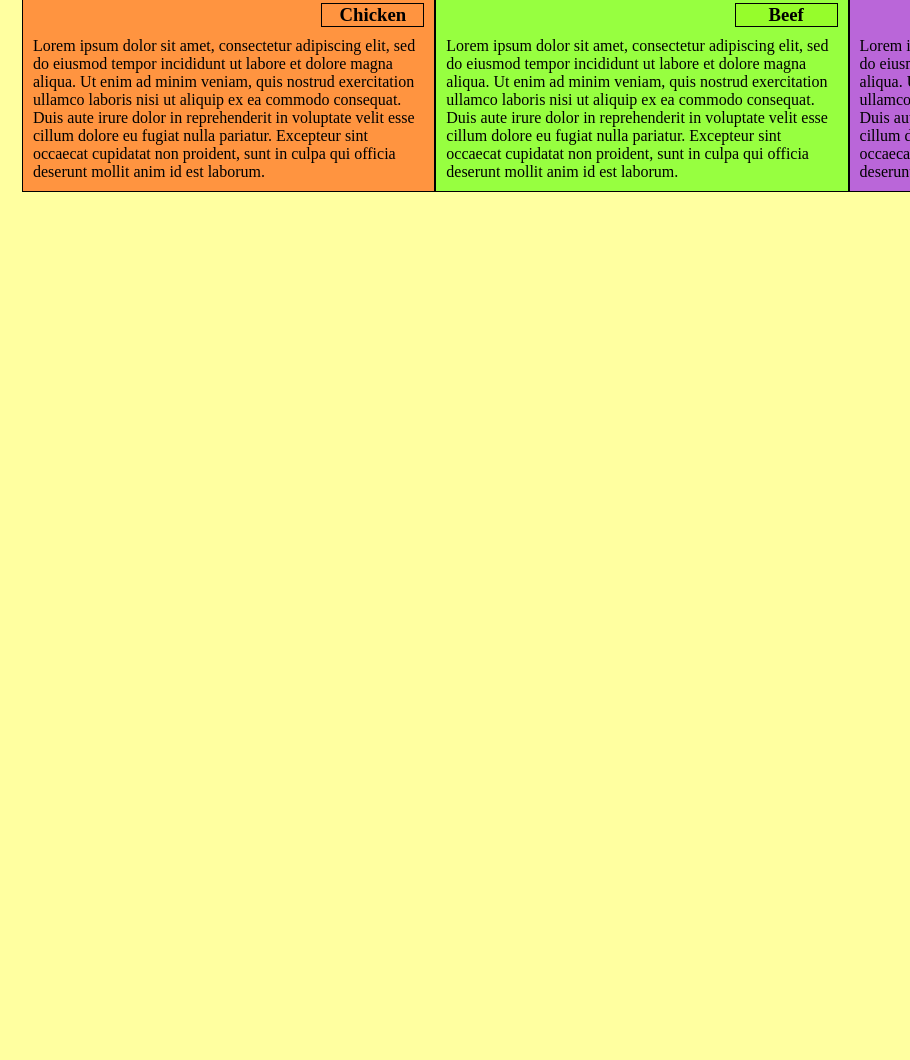
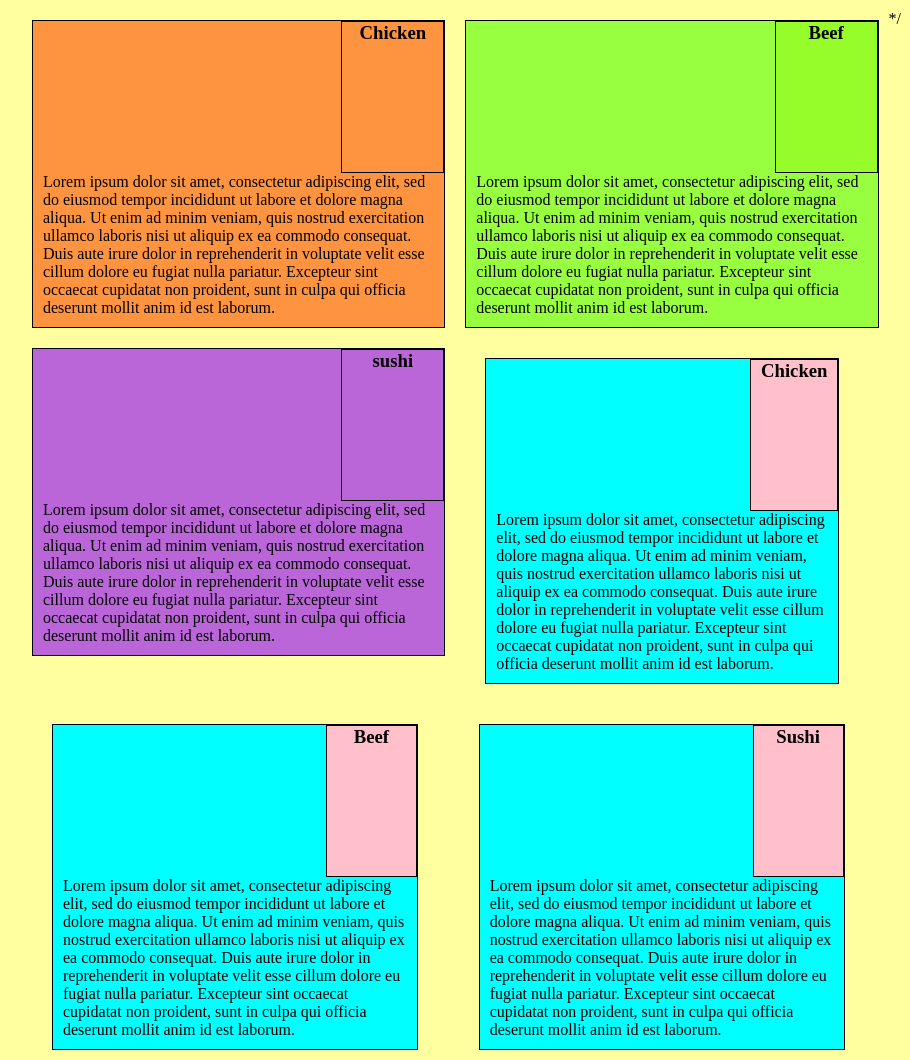
Before and after one commit to Vibhav-Pal-Singh/Coursera-Vibhav, a plain HTML site: page index.html in a window 1280 px wide. Shown: the part 90-1150 px from the top of the page, without its empty margins (8-918 px from the left). Before the commit the page ends 800 px from the top, so only its background shows below. Drawn offline with Linux system fonts and the light colour scheme.

Commit message:
new html file
commented out the previous html document and copy and pasted a new one.

```diff
--- a/index.html
+++ b/index.html
@@ -1,4 +1,4 @@
-<!DOCTYPE html>
+/*<!DOCTYPE html>
 <html>
 <head>
 	<meta characterset="utf-8">
@@ -163,4 +163,103 @@ Lorem ipsum dolor sit amet, consectetur adipiscing elit, sed do eiusmod tempor i
 </section>
 </DIV>
 </body>
+</html>*/
+
+<!DOCTYPE html>
+<html>
+<head>
+	<title> assignment </title>
+	<meta name="viewport" content="width=device-width, initial-scale=1">
+	<style type="text/css">
+		* {
+			box-sizing: border-box;
+		}
+		body {
+			 background: #ffffa0;
+		}
+		h1 {
+			margin-bottom: 15PX;
+			align-items: center;
+		}
+		section {
+			background: cyan;
+			border: 1px solid black;
+			margin: 10px;
+
+		}
+		section > div {
+			clear: both;
+			margin: 10px;
+		}
+		h3 {
+			border: 1px solid black;
+			background: pink;
+			float: right;
+			margin: 0;
+		}
+		.row {
+			width: 100%;
+		}
+		@media (min-width: 992px) {
+			.col-lg{
+				width: 33.33%;
+				float: left;
+			}
+		}
+		@media (max-width: 991px) and (min-width: 768px) {
+			.col-md-1 .col-md-2 {
+				float: left;
+			}
+			.col-md-1 {
+				width: 50%;
+				float: left;
+			}
+			.col-md-2 {
+				width: 100%;
+				float: left;
+			}
+		}
+		/*.col-lg {
+			background: red;
+			border: 2px solid black;
+		}*/
+	</style>
+</head>
+<body>
+<h1 align="center"> Our Menu </h1>
+<div class="row">
+	<div class="col-lg col-md-1">
+		<div>
+			<section>
+				<h3 style="margin: 0;"> Chicken </h3>
+				<div>
+					Lorem ipsum dolor sit amet, consectetur adipiscing elit, sed do eiusmod tempor incididunt ut labore et dolore magna aliqua. Ut enim ad minim veniam, quis nostrud exercitation ullamco laboris nisi ut aliquip ex ea commodo consequat. Duis aute irure dolor in reprehenderit in voluptate velit esse cillum dolore eu fugiat nulla pariatur. Excepteur sint occaecat cupidatat non proident, sunt in culpa qui officia deserunt mollit anim id est laborum.
+				</div>
+			</section>
+		</div>
+	</div>
+
+	<div>
+		<div class="col-lg col-md-1">
+			<section>
+				<h3> Beef </h3>
+				<div>
+					Lorem ipsum dolor sit amet, consectetur adipiscing elit, sed do eiusmod tempor incididunt ut labore et dolore magna aliqua. Ut enim ad minim veniam, quis nostrud exercitation ullamco laboris nisi ut aliquip ex ea commodo consequat. Duis aute irure dolor in reprehenderit in voluptate velit esse cillum dolore eu fugiat nulla pariatur. Excepteur sint occaecat cupidatat non proident, sunt in culpa qui officia deserunt mollit anim id est laborum.
+				</div>
+			</section>
+		</div>
+	</div>
+
+	<div>
+		<div class="col-lg col-md-2">
+			<section>
+				<h3> Sushi </h3>
+				<div>
+					Lorem ipsum dolor sit amet, consectetur adipiscing elit, sed do eiusmod tempor incididunt ut labore et dolore magna aliqua. Ut enim ad minim veniam, quis nostrud exercitation ullamco laboris nisi ut aliquip ex ea commodo consequat. Duis aute irure dolor in reprehenderit in voluptate velit esse cillum dolore eu fugiat nulla pariatur. Excepteur sint occaecat cupidatat non proident, sunt in culpa qui officia deserunt mollit anim id est laborum.
+				</div>
+			</section>
+		</div>
+	</div>
+</div>
+</body>
 </html>
```
